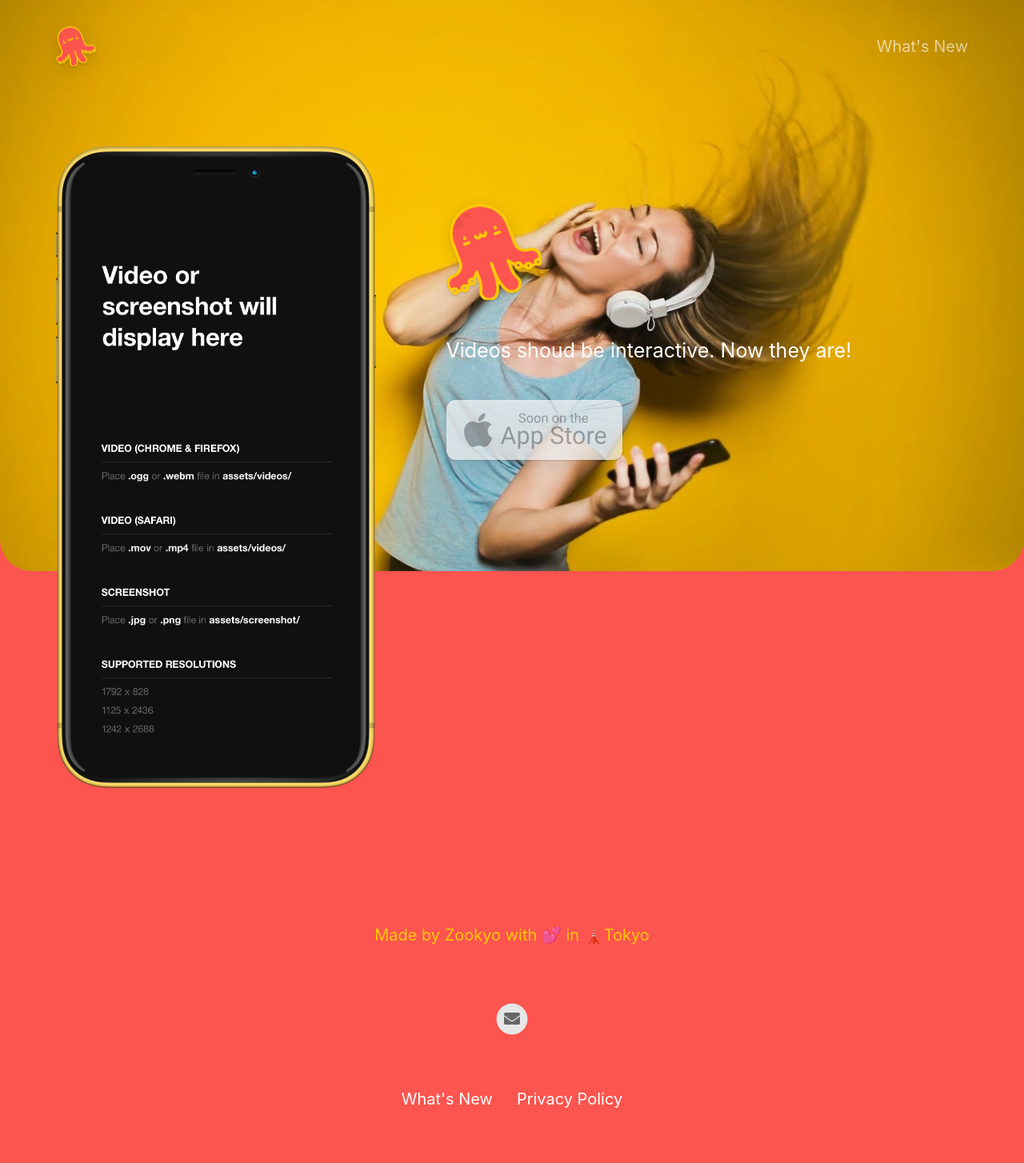
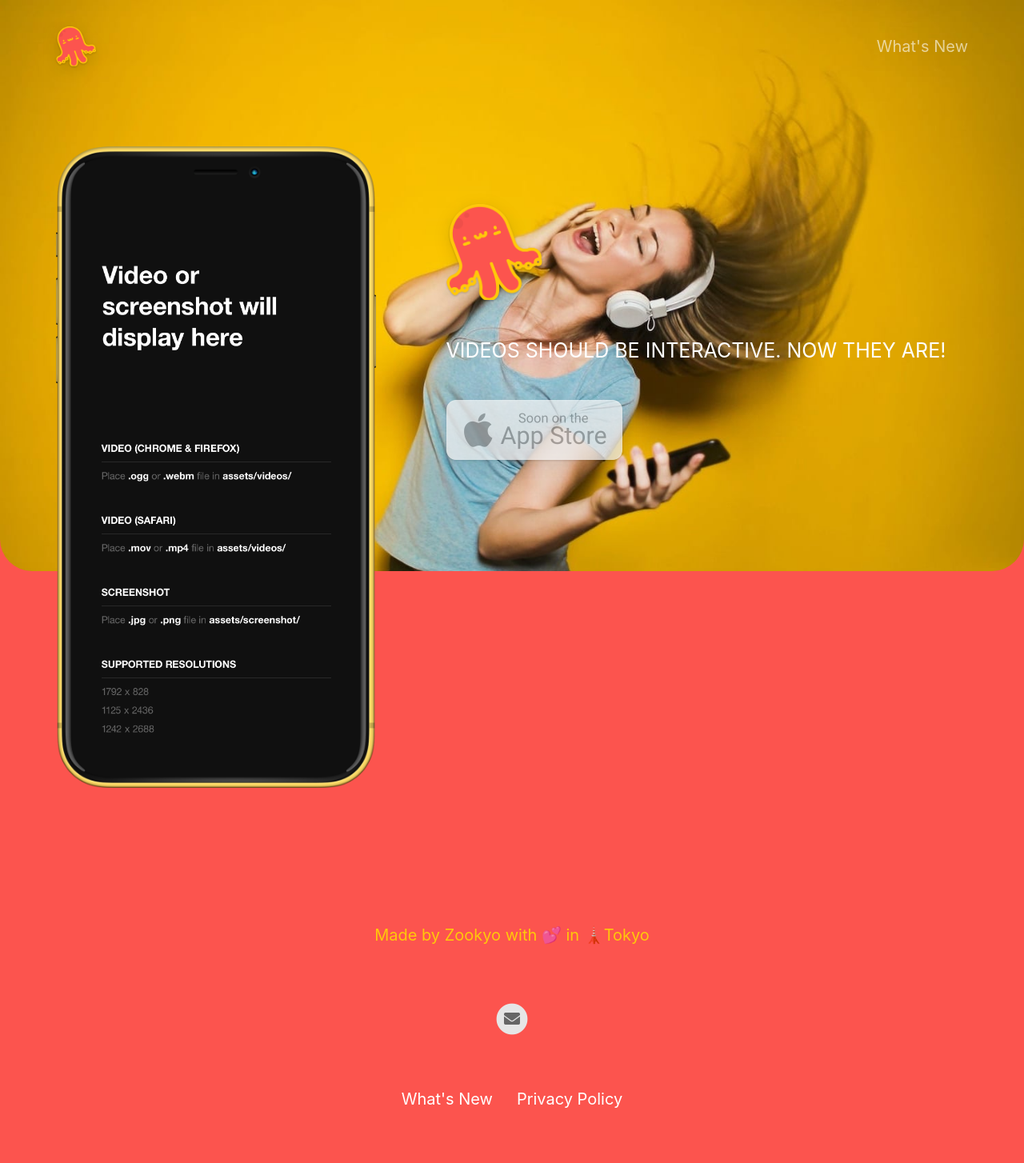
Before and after one commit to emilbaehr/automatic-app-landing-page, a Jekyll site: the page built from index.html, in a window 1280 px wide. Shown: the whole page at 80% size. Built offline with Jekyll 4.4.1, drawn with Linux system fonts in a browser that asks for light colours; nearby versions of some CDN libraries.

Commit message:
Update _config.yml

```diff
--- a/_config.yml
+++ b/_config.yml
@@ -12,7 +12,7 @@ presskit_download_link                    : #https://emilbaehr.com
 app_icon                                  : assets/appicon.png                      # Automatically populates if not set and if iOS app ID is set.  Otherwise enter path to icon file manually.
 app_name                                  :                                           # Automatically populates if not set and if iOS app ID is set.  Otherwise enter manually.
 app_price                                 :                                           # Automatically populates if not set and if iOS app ID is set.  Otherwise enter manually.
-app_description                           : Videos shoud be interactive. Now they are!
+app_description                           : VIDEOS SHOULD BE INTERACTIVE. NOW THEY ARE!
 
 enable_smart_app_banner                   : true                                      # Set to true to show a smart app banner at top of page on mobile devices.
 
@@ -98,7 +98,7 @@ app_description_color                     : "#ffffff"
 feature_title_color                       : "#000000"
 feature_text_color                        : "#666666"
 
-feature_icons_foreground_color            : "#1d63ea"
+feature_icons_foreground_color            : "#FC544E"
 feature_icons_background_color            : "#e6e6e6"
 
 social_icons_foreground_color             : "#666666"
```
